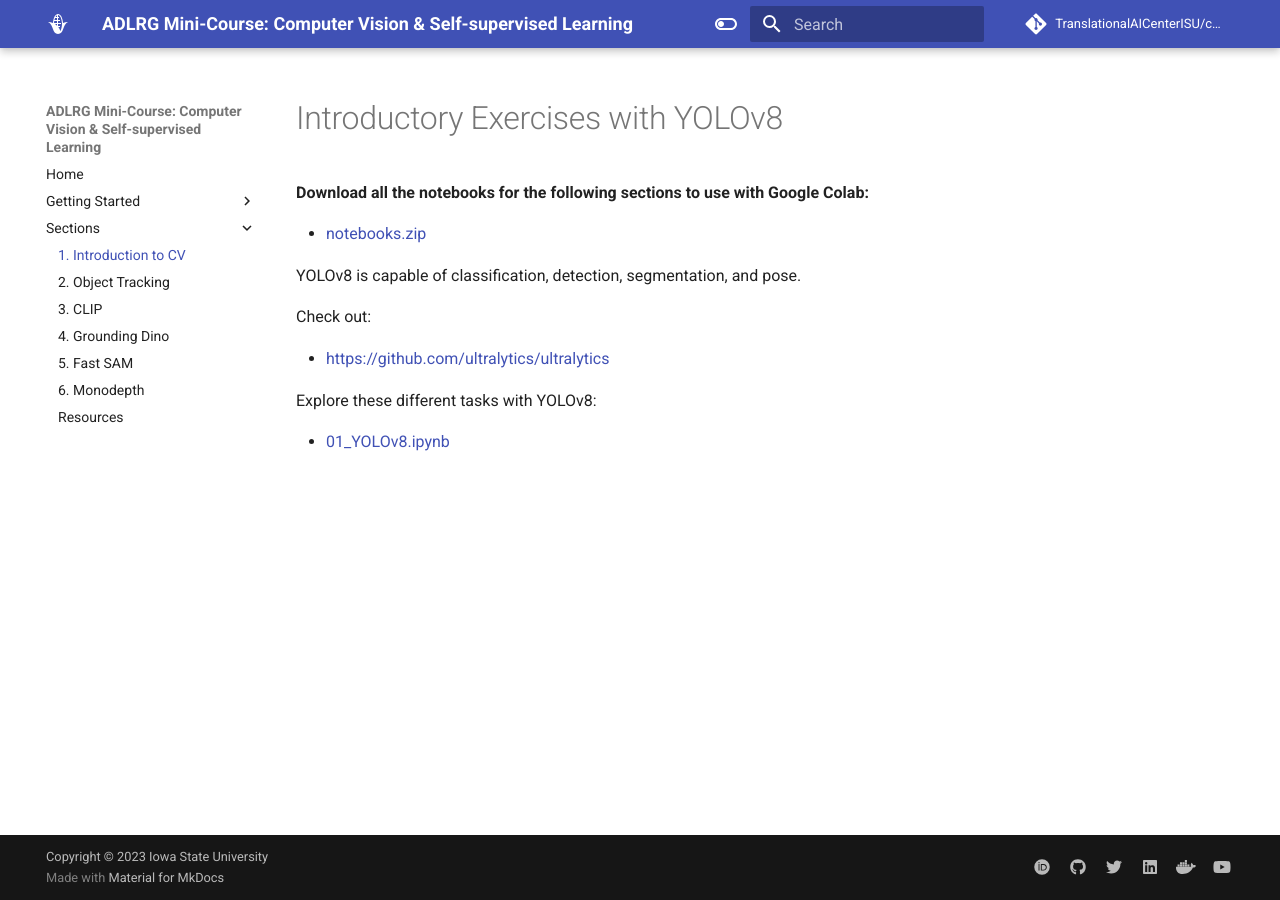
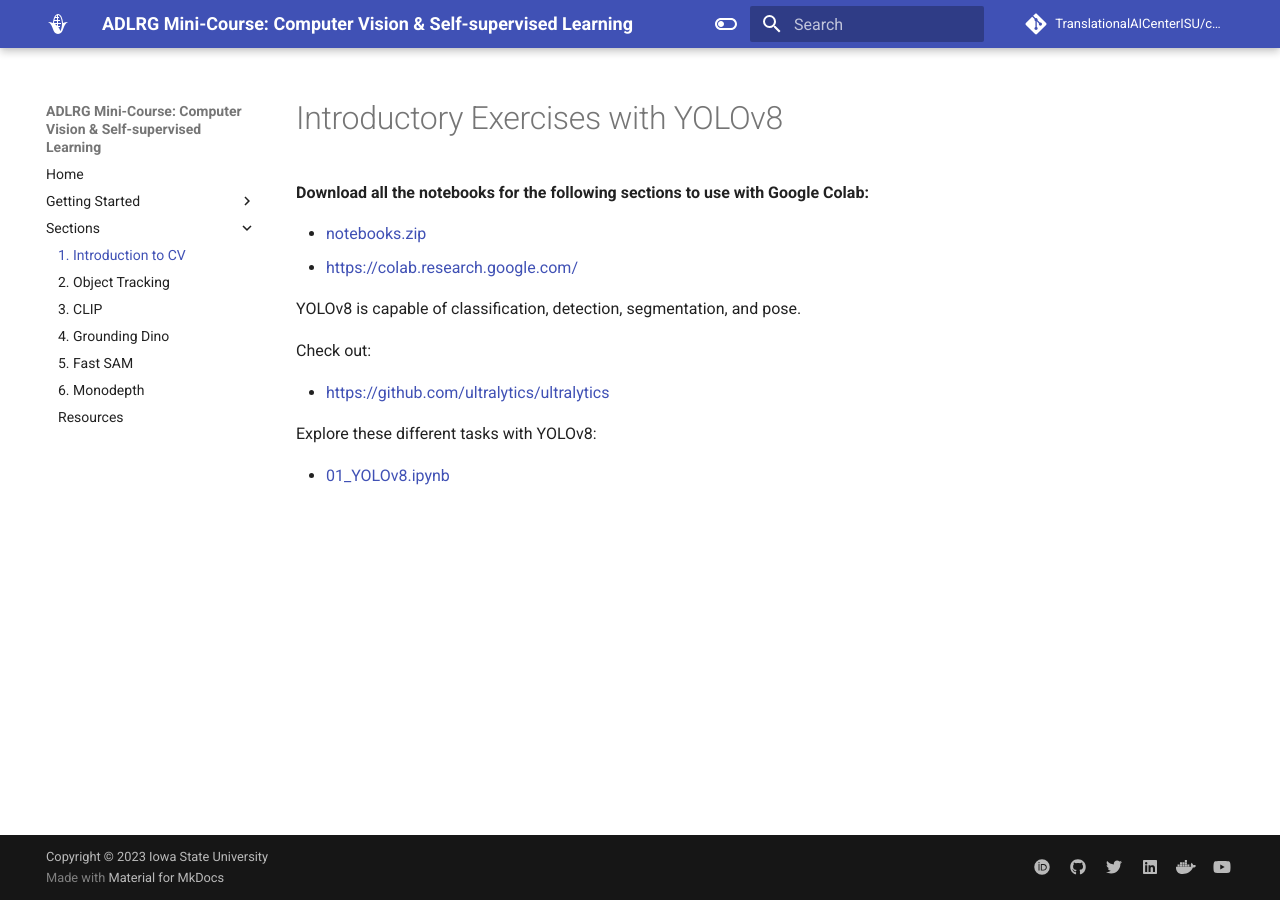
Before and after one commit to TranslationalAICenterISU/cv-ssl-aug-2023, an MkDocs documentation site: the page built from docs/sections/m01_intro.md, in a window 1280 px wide. Built offline with MkDocs 1.6.1 and Material for MkDocs 9.7.7, drawn with Linux system fonts in a browser that asks for light colours; some web fonts are replaced; a script that is not in the unit is left out; comment, search, counter and statistics services are not loaded; some of the changed lines change nothing that is shown.

Commit message:
removed outputs from notebooks.zip, added link to Google Colab

```diff
--- a/docs/sections/m01_intro.md
+++ b/docs/sections/m01_intro.md
@@ -3,6 +3,7 @@
 **Download all the notebooks for the following sections to use with Google Colab:**
 
 - [notebooks.zip](https://github.com/TranslationalAICenterISU/cv-ssl-aug-2023/blob/main/notebooks/notebooks.zip)
+- [https://colab.research.google.com/](https://colab.research.google.com/)
 
 YOLOv8 is capable of classification, detection, segmentation, and pose.
 
```
Also changed, not shown: 1 other file.
